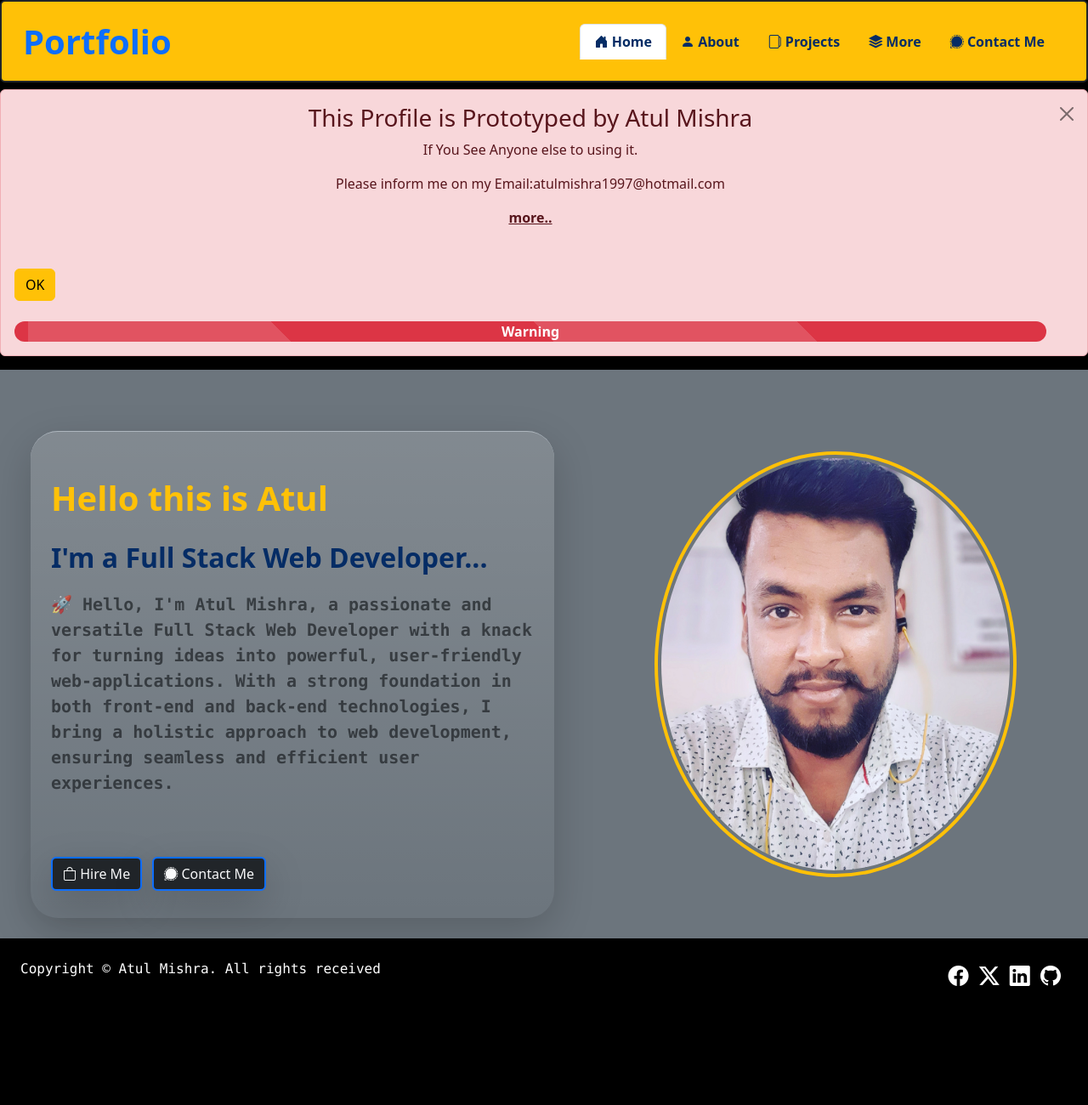
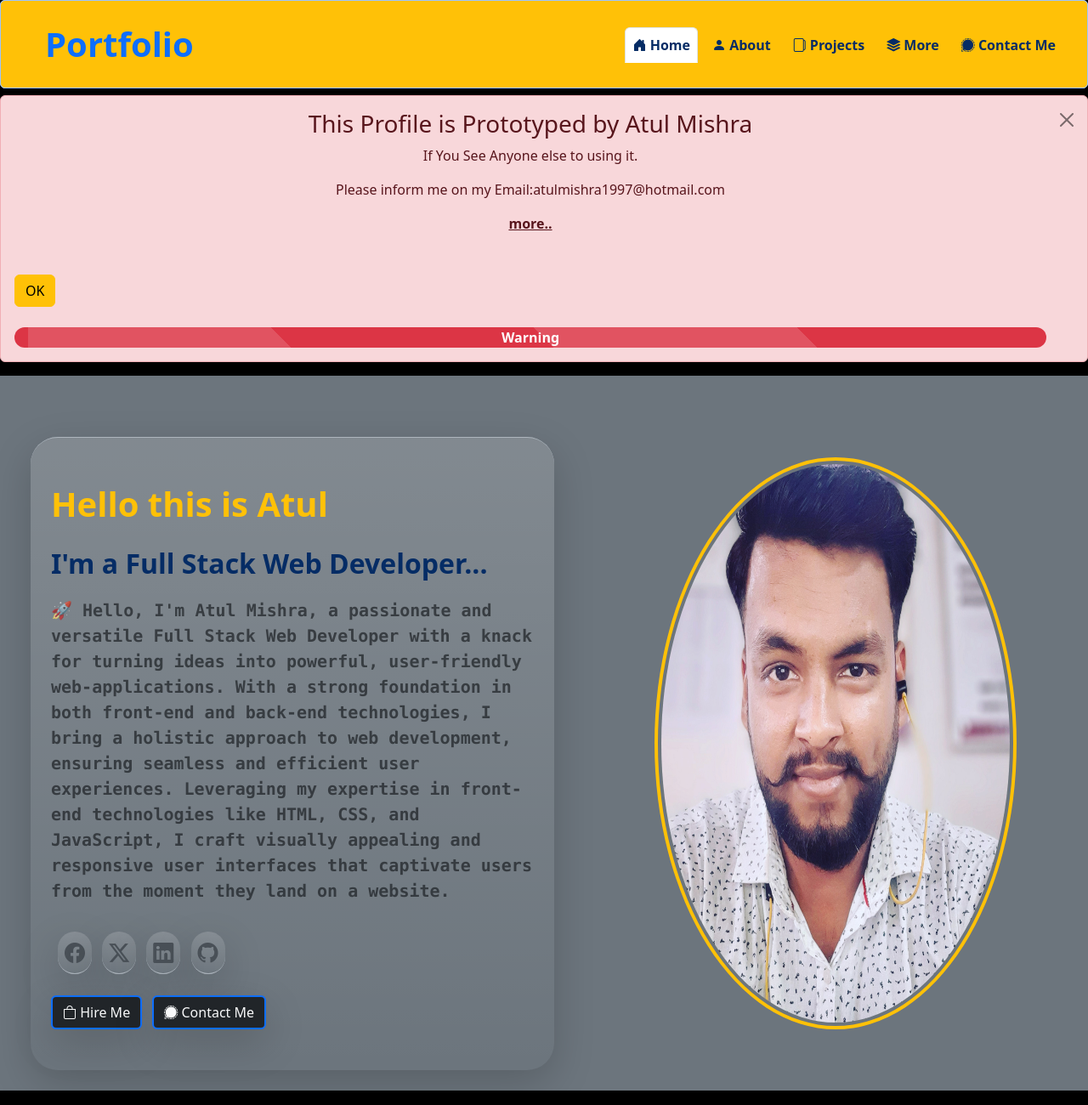
Before and after one commit to atulmishra1997/Another-Portfolio-Atul, a website: page index.html in a window 1280 px wide. Shown: the top 1300 px of the page at 85% size. Before the commit the page ends 1176 px from the top, so only its background shows below. Drawn offline with nearby package versions, Linux system fonts and the light colour scheme.

Commit message:
Update index.html

```diff
--- a/index.html
+++ b/index.html
@@ -7,20 +7,45 @@
     <link rel="icon" href="./public/img/favicon.png" />
     <link href="https://cdn.jsdelivr.net/npm/bootstrap@5.3.2/dist/css/bootstrap.min.css" rel="stylesheet" integrity="sha384-T3c6CoIi6uLrA9TneNEoa7RxnatzjcDSCmG1MXxSR1GAsXEV/Dwwykc2MPK8M2HN" crossorigin="anonymous">
    <link rel="stylesheet" href="https://cdn.jsdelivr.net/npm/bootstrap-icons@1.11.3/font/bootstrap-icons.min.css">
+  <style>
+      @media screen and (max-width: 600px) {
+        #social-icons {
+          display: flex;
+        }
+        #navbar1 {
+          display: none;
+        }
+        #navbar2 {
+          display: inline;
+        }
+      }
+    </style>
   </head>
-   <body class="bg-black">
+  <body class="bg-black overflow-x-hidden">
     <!--This is header part-->
 
-    <header class="sticky-top">
+    <nav
+      class="navbar navbar-expand-lg fixed-top bg-warning mb-5 nav-tabs rounded-2 border border-1 border-primary-subtle p-3"
+      id="navbar1"
+    >
+      <div class="container-fluid">
+        <a
+          class="navbar-brand text text-bold fs-1 fw-bold text-primary ms-4"
+          href="#"
+          >Portfolio</a
+        >
+        <button
+          class="navbar-toggler"
+          type="button"
+          data-bs-toggle="collapse"
+          data-bs-target="#navItems"
+        >
+          <span class="navbar-toggler-icon"></span>
+        </button>
+        <div class="navbar-collapse collapse" id="navItems">
           <ul
-        class="nav bg-warning p-2 text-wrap flex-wrap d-flex justify-content-between border border-2 border-dark rounded nav-tabs"
+            class="navbar-nav nav justify-content-end flex-grow-1 fw-bold gap-2"
           >
-        <li class="logo">
-          <a class="nav-link text text-bold fs-1 fw-bold" href="#">
-            Portfolio</a
-          >
-        </li>
-        <div class="d-flex me-4 align-items-center fw-bolder flex-wrap">
             <li class="nav-item">
               <a
                 data-bs-toggle="tab"
@@ -66,13 +91,103 @@
                 Contact Me</a
               >
             </li>
+          </ul>
         </div>
+      </div>
+    </nav>
+    <nav
+      class="navbar navbar-expand-lg fixed-top bg-warning mb-5 nav-tabs rounded-2 border border-1 border-primary-subtle p-3"
+      id="navbar2"
+    >
+      <div class="container-fluid">
+        <a
+          class="navbar-brand text text-bold fs-1 fw-bold text-primary ms-4"
+          href="#"
+          >Portfolio</a
+        >
+        <button
+          class="navbar-toggler"
+          type="button"
+          data-bs-toggle="offcanvas"
+          data-bs-target="#offcanvasNavbar"
+          aria-controls="offcanvasNavbar"
+          aria-label="Toggle navigation"
+        >
+          <span class="navbar-toggler-icon"></span>
+        </button>
+        <div
+          class="offcanvas offcanvas-end"
+          tabindex="-1"
+          id="offcanvasNavbar"
+          aria-labelledby="offcanvasNavbarLabel"
+        >
+          <div class="offcanvas-header">
+            <h5 class="offcanvas-title" id="offcanvasNavbarLabel">Portfolio</h5>
+            <button
+              type="button"
+              class="btn-close"
+              data-bs-dismiss="offcanvas"
+              aria-label="Close"
+            ></button>
+          </div>
+          <div class="offcanvas-body">
+            <ul
+              class="navbar-nav nav justify-content-end flex-grow-1 fw-bold gap-2"
+            >
+              <li class="nav-item">
+                <a
+                  data-bs-toggle="tab"
+                  class="nav-link bi-house-door-fill text-primary-emphasis active"
+                  href="#home"
+                >
+                  Home</a
+                >
+              </li>
+              <li class="nav-item">
+                <a
+                  data-bs-toggle="tab"
+                  class="nav-link bi-person-fill text-primary-emphasis"
+                  href="#about"
+                >
+                  About</a
+                >
+              </li>
+              <li class="nav-item">
+                <a
+                  data-bs-toggle="tab"
+                  class="nav-link bi-files-alt text-primary-emphasis"
+                  href="#projects"
+                >
+                  Projects</a
+                >
+              </li>
+              <li class="nav-item">
+                <a
+                  data-bs-toggle="tab"
+                  class="nav-link bi-stack text-primary-emphasis"
+                  href="#more"
+                >
+                  More</a
+                >
+              </li>
+              <li class="nav-item">
+                <a
+                  data-bs-toggle="tab"
+                  class="nav-link bi-signal text-primary-emphasis"
+                  href="#contact"
+                >
+                  Contact Me</a
+                >
+              </li>
             </ul>
-    </header>
-
+          </div>
+        </div>
+      </div>
+    </nav>
     <!--This is alert Part-->
 
-    <div class="alert alert-danger alert-dismissible mt-2 w-100">
+    <div class="mt-5 pt-5">
+      <div class="alert mt-3 alert-danger alert-dismissible w-100">
         <button data-bs-dismiss="alert" class="btn btn-close"></button>
         <h3 class="alert-title d-flex justify-content-center">
           This Profile is Prototyped by Atul Mishra
@@ -100,7 +215,7 @@
           Warning
         </div>
       </div>
-
+    </div>
     <!--This is Webpage Body Section-->
 
     <section class="bg-black tab-content overflow-x-hidden">
@@ -126,10 +241,40 @@
               user-friendly web-applications. With a strong foundation in both
               front-end and back-end technologies, I bring a holistic approach
               to web development, ensuring seamless and efficient user
-              experiences.
+              experiences. Leveraging my expertise in front-end technologies
+              like HTML, CSS, and JavaScript, I craft visually appealing and
+              responsive user interfaces that captivate users from the moment
+              they land on a website.
             </p>
             <br />
+            <div class="ms-2">
+              <a
+                href="https://www.facebook.com/profile.php?id=100091441811251"
+                target="_blank"
+                ><span
+                  class="bi bi-facebook text-dark-emphasis me-2 fs-4 bg-gradient p-2 rounded-5 shadow-lg border-bottom border-dark-subtle"
+                ></span
+              ></a>
+              <a href="https://twitter.com/brandys_vines1" target="_blank"
+                ><span
+                  class="bi bi-twitter-x text-dark-emphasis me-2 fs-4 bg-gradient p-2 rounded-5 shadow-lg border-bottom border-dark-subtle"
+                ></span
+              ></a>
+              <a
+                href="https://www.linkedin.com/in/atulmishra1997/"
+                target="_blank"
+                ><span
+                  class="bi bi-linkedin text-dark-emphasis me-2 fs-4 bg-gradient p-2 rounded-5 shadow-lg border-bottom border-dark-subtle"
+                ></span
+              ></a>
+              <a href="https://github.com/atulmishra1997/" target="_blank"
+                ><span
+                  class="bi bi-github text-dark-emphasis me-2 fs-4 bg-gradient p-2 rounded-5 shadow-lg border-bottom border-dark-subtle"
+                ></span
+              ></a>
+            </div>
             <br />
+            <div class="pb-3">
               <a
                 href="public/docs/AtulMishraResume.pdf"
                 target="_blank"
@@ -143,6 +288,7 @@
               >
                 Contact Me</span
               >
+            </div>
             <div class="modal fade" id="contact-me">
               <div
                 class="modal-dialog modal-dialog-centered modal-dialog-scrollable"
@@ -658,7 +804,9 @@
             />
           </div>
           <div class="col bg-gradient me-5 shadow-lg rounded-5 border-top">
-            <form action="get">
+            <form
+              method="get"
+            >
               <dl class="p-5">
                 <dt class="mb-1">Your Name</dt>
                 <dd>
@@ -695,7 +843,7 @@
                     required
                   />
                 </dd>
-                <dt class="mb-1">Yout Message</dt>
+                <dt class="mb-1">Your Message</dt>
                 <textarea
                   type="text"
                   required
@@ -709,19 +857,12 @@
                 value="send"
                 type="submit"
                 title="Send Your Message"
-                class="btn btn-action ps-4 pe-4 ms-5 mb-5 bg-warning d-flex justify-content-center border-bottom border-2 rounded-3 shadow-lg"
+                class="btn ps-4 pe-4 ms-5 mb-5 bg-warning d-flex justify-content-center border-bottom border-2 rounded-3 shadow-lg"
               >
                 Send
               </button>
             </form>
           </div>
-        </div>
-        <div class="justify-content-end d-flex" title="Back To Top">
-          <a href="#home"
-            ><button
-              class="btn bi bi-caret-up-fill btn-warning m-4 border-bottom border-2 rounded-3 shadow-lg bg-gradient ps-2 pe2"
-            ></button
-          ></a>
         </div>
       </div>
 
@@ -733,24 +874,28 @@
         >
           Copyright &copy; Atul Mishra. All rights received
         </p>
-        <div class="me-4">
+        <div class="me-4 d-flex" id="social-icons">
           <a
             href="https://www.facebook.com/profile.php?id=100091441811251"
             target="_blank"
-            ><span class="bi bi-facebook text-white me-2 fs-4"></span
+            ><span
+              class="bi bi-facebook text-white me-2 fs-4 text"
+              id="social-icon"
+            ></span
           ></a>
           <a href="https://twitter.com/brandys_vines1" target="_blank"
-            ><span class="bi bi-twitter-x text-white me-2 fs-4"></span
+            ><span class="bi bi-twitter-x text-white me-2 fs-4 text"></span
           ></a>
           <a href="https://www.linkedin.com/in/atulmishra1997/" target="_blank"
-            ><span class="bi bi-linkedin text-white me-2 fs-4"></span
+            ><span class="bi bi-linkedin text-white me-2 fs-4 text"></span
           ></a>
           <a href="https://github.com/atulmishra1997/" target="_blank"
-            ><span class="bi bi-github text-white me-2 fs-4"></span
+            ><span class="bi bi-github text-white me-2 fs-4 text"></span
           ></a>
         </div>
       </div>
     </section>
+
 
    <script
   src="https://code.jquery.com/jquery-3.7.1.js"
```
Lines whose indentation alone changed are shown as unchanged.
